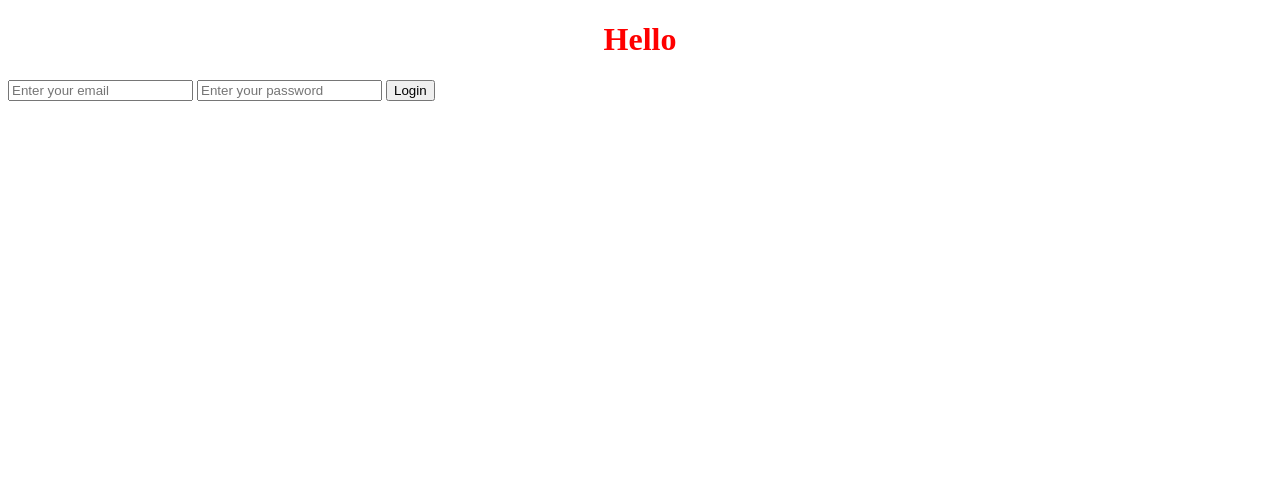
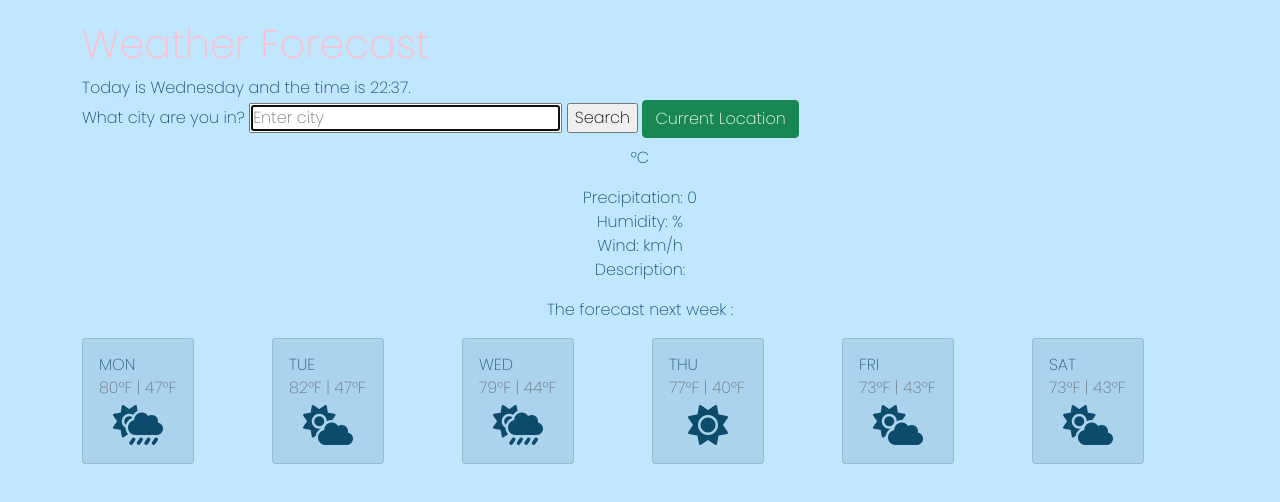
Before and after one commit to breenabeckett/my-weather-app, a website built with Parcel: page index.html in a window 1280 px wide. Built offline with nearby package versions, Linux system fonts and the light colour scheme; no server answers.

Commit message:
Moved SheCodes project to Git

```diff
--- a/index.html
+++ b/index.html
@@ -1,19 +1,148 @@
 <!DOCTYPE html>
-<html lang="en">
+<html>
   <head>
+    <link
+      href="https://cdn.jsdelivr.net/npm/bootstrap@5.0.0-beta3/dist/css/bootstrap.min.css"
+      rel="stylesheet"
+      integrity="sha384-eOJMYsd53ii+scO/bJGFsiCZc+5NDVN2yr8+0RDqr0Ql0h+rP48ckxlpbzKgwra6"
+      crossorigin="anonymous"
+    />
+    <title>Breena Weather</title>
     <meta charset="UTF-8" />
-    <meta http-equiv="X-UA-Compatible" content="IE=edge" />
-    <meta name="viewport" content="width=device-width, initial-scale=1.0" />
-    <title>Document</title>
-    <link rel="stylesheet" href="style.css" />
+
+    <link rel="stylesheet" href="src/styles.css">
+
+    <link rel="preconnect" href="https://fonts.gstatic.com" />
+
+    <link
+      href="https://fonts.googleapis.com/css2?family=Poppins:wght@200&display=swap"
+      rel="stylesheet"
+    />
+
+    <script
+      src="https://kit.fontawesome.com/290bbb12e6.js"
+      crossorigin="anonymous"
+    ></script>
+<script src="https://cdn.jsdelivr.net/npm/axios/dist/axios.min.js"></script>
   </head>
   <body>
-    <h1>Hello</h1>
-    <form>
-      <input type="email" placeholder="Enter your email" />
-      <input type="password" placeholder="Enter your password" />
-      <input type="submit" value="Login" />
-    </form>
-    <script src="script.js"></script>
+    <div class="container">
+
+      <h1>Weather Forecast</h1>
+       <div id="date">Date</div>
+    <form
+      class="search-form"
+      id="search-form"
+      action="type">
+    What city are you in?
+      <input
+        type="Search"
+        placeholder="Enter city"
+        autocomplete="off"
+        autofocus="on"
+        id="city-input"
+        />
+      <input
+      type="submit"
+      value="Search"
+      />
+      <button class="btn btn-success" id="current-location-button">
+        Current Location
+      </button>
+<br />
+
+
+
+         <h3 id="city">
+         </h3>
+         <p>
+           <span class="temperature" id="temperature"></span>
+           <span class="units">°C</span></p>
+         <p>
+           Precipitation: <span id="precipitation">0</span>
+          <br />
+          Humidity: <span id="humidity"></span>%
+          <br />
+          Wind: <span id="wind"></span>km/h
+        <br />
+          Description: <span id="description"></span>
+        </p>
+         <p>The forecast next week :</p>
+      <div class="row">
+        <div class="col-2 weekday">
+          <div class="card" style="width: 7rem">
+            <div class="card-body">
+              <h5 class="card-title day">MON</h5>
+              <h6 class="card-subtitle mb-2 text-muted">80°F | 47°F</h6>
+              <p class="card-text">
+                <i class="fas fa-cloud-sun-rain weather-pic"></i>
+              </p>
+            </div>
+          </div>
+        </div>
+
+        <div class="col-2 weekday">
+          <div class="card" style="width: 7rem">
+            <div class="card-body">
+              <h5 class="card-title day">TUE</h5>
+              <h6 class="card-subtitle mb-2 text-muted">82°F | 47°F</h6>
+              <p class="card-text">
+                <i class="fas fa-cloud-sun weather-pic"></i>
+              </p>
+            </div>
+          </div>
+        </div>
+
+        <div class="col-2 weekday">
+          <div class="card" style="width: 7rem">
+            <div class="card-body">
+              <h5 class="card-title day">WED</h5>
+              <h6 class="card-subtitle mb-2 text-muted">79°F | 44°F</h6>
+              <p class="card-text">
+                <i class="fas fa-cloud-sun-rain weather-pic"></i>
+              </p>
+            </div>
+          </div>
+        </div>
+
+        <div class="col-2 weekday">
+          <div class="card" style="width: 7rem">
+            <div class="card-body">
+              <h5 class="card-title day">THU</h5>
+              <h6 class="card-subtitle mb-2 text-muted">77°F | 40°F</h6>
+              <p class="card-text">
+                <i class="fas fa-sun weather-pic"></i>
+              </p>
+            </div>
+          </div>
+        </div>
+
+        <div class="col-2 weekday">
+          <div class="card" style="width: 7rem">
+            <div class="card-body">
+              <h5 class="card-title day">FRI</h5>
+              <h6 class="card-subtitle mb-2 text-muted">73°F | 43°F</h6>
+              <p class="card-text">
+                <i class="fas fa-cloud-sun weather-pic"></i>
+              </p>
+            </div>
+          </div>
+        </div>
+        <div class="col-2 weekday">
+          <div class="card" style="width: 7rem">
+            <div class="card-body">
+              <h5 class="card-title day">SAT</h5>
+              <h6 class="card-subtitle mb-2 text-muted">73°F | 43°F</h6>
+              <p class="card-text">
+                <i class="fas fa-cloud-sun weather-pic"></i>
+              </p>
+            </div>
+          </div>
+        </div>
+
+    </div>
+
+    <script src="src/index.js">
+    </script>
   </body>
 </html>
--- /dev/null
+++ b/src/index.js
@@ -0,0 +1,82 @@
+function formatDate(date) {
+  let hours = date.getHours();
+  if (hours < 10) {
+    hours = `0${hours}`;
+  }
+
+  let minutes = date.getMinutes();
+  if (minutes < 10) {
+    minutes = `0${minutes}`;
+  }
+  let dayIndex = date.getDay();
+  let days = [
+    "Sunday",
+    "Monday",
+    "Tuesday",
+    "Wednesday",
+    "Thursday",
+    "Friday",
+    "Saturday",
+  ];
+  let day = days[dayIndex];
+  return `Today is ${days[dayIndex]} and the time is ${hours}:${minutes}.`;
+}
+
+function displayWeatherCondition(response) {
+  document.querySelector("#city").innerHTML = response.data.name;
+  document.querySelector("#temperature").innerHTML = Math.round(
+    response.data.main.temp
+  );
+  document.querySelector("#humidity").innerHTML = response.data.main.humidity;
+  document.querySelector("#wind").innerHTML = Math.round(
+    response.data.wind.speed
+  );
+  document.querySelector("#description").innerHTML =
+    response.data.weather[0].main;
+}
+
+function searchCity(city) {
+  let apiKey = "8224c6dea12b973c3285e5e47e483f41";
+  let apiUrl = `https://api.openweathermap.org/data/2.5/weather?q=${city}&appid=${apiKey}&units=metric`;
+  axios.get(apiUrl).then(displayWeatherCondition);
+}
+
+function handleSubmit(event) {
+  event.preventDefault();
+  let city = document.querySelector("#city-input").value;
+  searchCity(city);
+}
+
+function searchLocation(position) {
+  let apiKey = "8224c6dea12b973c3285e5e47e483f41";
+  let apiUrl = `https://api.openweathermap.org/data/2.5/weather?lat=${position.coords.latitude}&lon=${position.coords.longitude}&appid=${apiKey}&units=metric`;
+  axios.get(apiUrl).then(displayWeatherCondition);
+}
+
+function getCurrentLocation(event) {
+  event.preventDefault();
+  navigator.geolocation.getCurrentPosition(searchLocation);
+}
+
+function convertToFahrenheit(event) {
+  event.preventDefault();
+  let temperatureElement = document.querySelector("#temperature");
+  temperatureElement.innerHTML = 66;
+}
+function convertToCelsius(event) {
+  event.preventDefault();
+  let temperatureElement = document.querySelector("#temperature");
+  temperatureElement.innerHTML = 19;
+}
+
+let dateElement = document.querySelector("#date");
+let currentTime = new Date();
+dateElement.innerHTML = formatDate(currentTime);
+
+let searchForm = document.querySelector("#search-form");
+searchForm.addEventListener("submit", handleSubmit);
+
+let currentLocationButton = document.querySelector("#current-location-button");
+currentLocationButton.addEventListener("click", getCurrentLocation);
+
+searchCity("New York");
--- /dev/null
+++ b/src/styles.css
@@ -0,0 +1,49 @@
+body {
+  font-family: "Poppins", sans-serif;
+  background-color: #c1e6ff;
+  padding: 20px;
+}
+img {
+  display: block;
+  margin: 0 auto;
+}
+h1 {
+  color: pink;
+}
+form {
+  color: #0c4b6b;
+}
+p {
+  color: #0c4b6b;
+  text-align: center;
+}
+#city {
+  color: #0c4b6b;
+  text-align: center;
+}
+
+#date {
+  color: #0c4b6b;
+}
+.card {
+  background-color: #abd3ec;
+}
+.day {
+  font-size: 16px;
+  color: #255d7e;
+}
+.weather-pic {
+  font-size: 40px;
+}
+
+.weekday {
+  color: #255d7e;
+}
+.date {
+  bottom: 0;
+  right: 0;
+  position: fixed;
+}
+.weather0app {
+  border: 1px;
+}
--- a/style.css
+++ /dev/null
@@ -1,4 +0,0 @@
-h1 {
-  text-align: center;
-  color: red;
-}
```
Also changed, not shown: package.json (added, +15 -0 lines), images/sun2.png (added), script.js (deleted), 2 other files.
